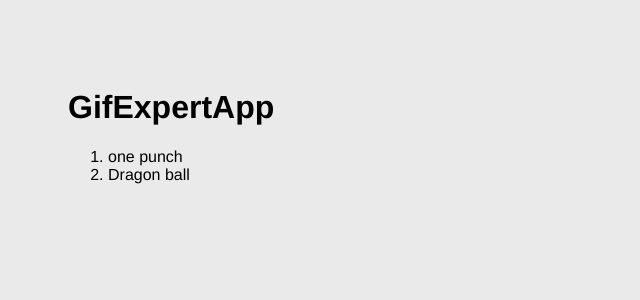
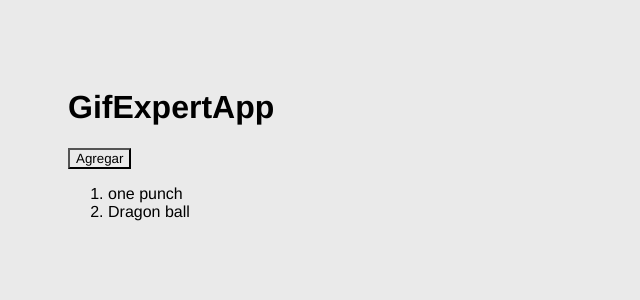
Before and after one commit to Alejandro2097/gif-expert-react, a React (Vite) app: page / in a window 1280 px wide. Shown: the top 300 px of the page, without its empty margins (0-640 px from the left). Built offline with nearby package versions, Linux system fonts and the light colour scheme.

Commit message:
usestare

```diff
--- a/src/GifExpertApp.jsx
+++ b/src/GifExpertApp.jsx
@@ -2,6 +2,9 @@ import { useState } from "react"
 
 export const GifExpertApp = () => {
   const [categories, setCategories] = useState(['one punch', 'Dragon ball']);
+  const onAddCatecory = () => {
+    setCategories([...categories, 'Resident evil 4'])
+  }
 
   console.log(categories);
   return (
@@ -10,6 +13,7 @@ export const GifExpertApp = () => {
         <h1>GifExpertApp</h1>
         {/* Input */}
         {/* Listado de gifs */}
+        <button onClick={onAddCatecory}>Agregar</button>
         <ol>
           {categories.map(category => {
               return <li key={category}>{category}</li>
```
